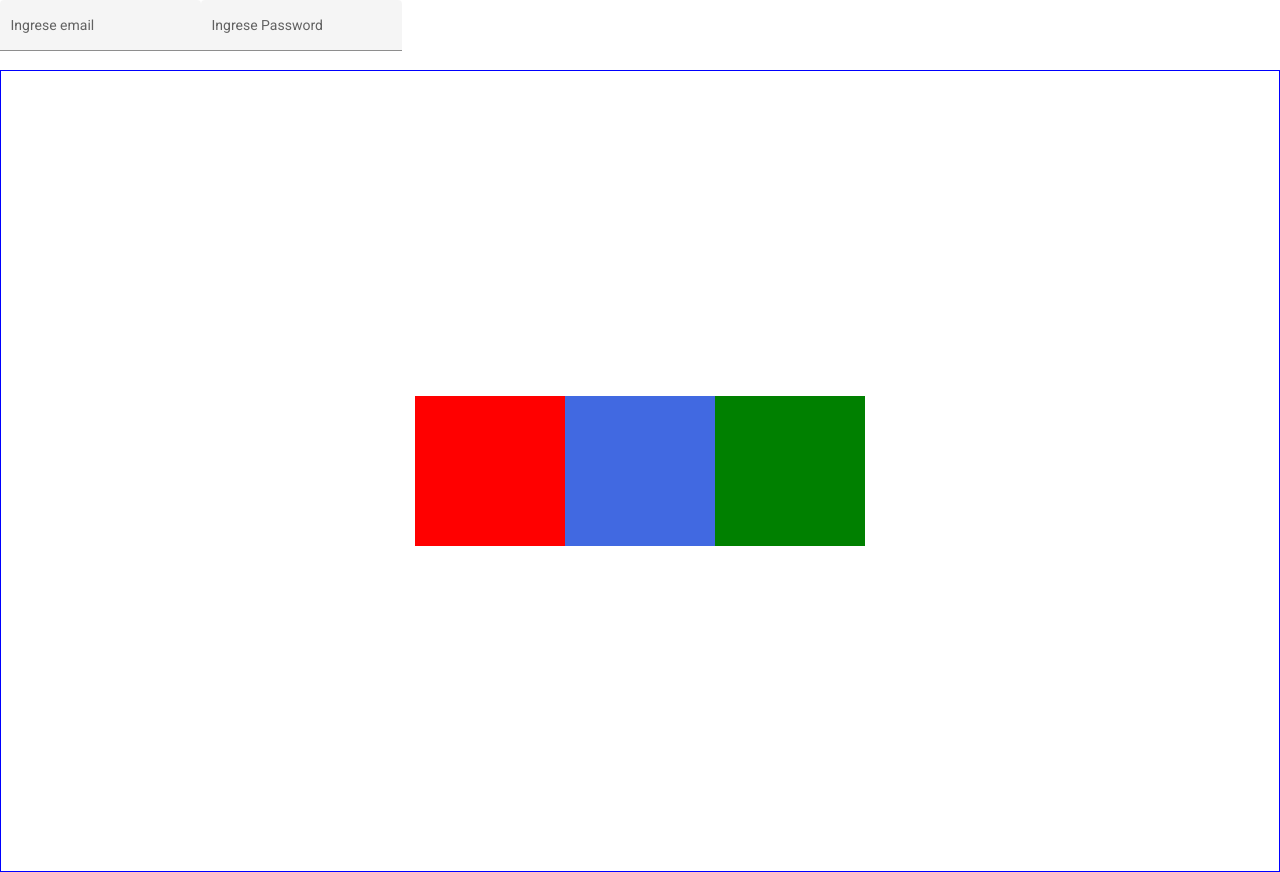
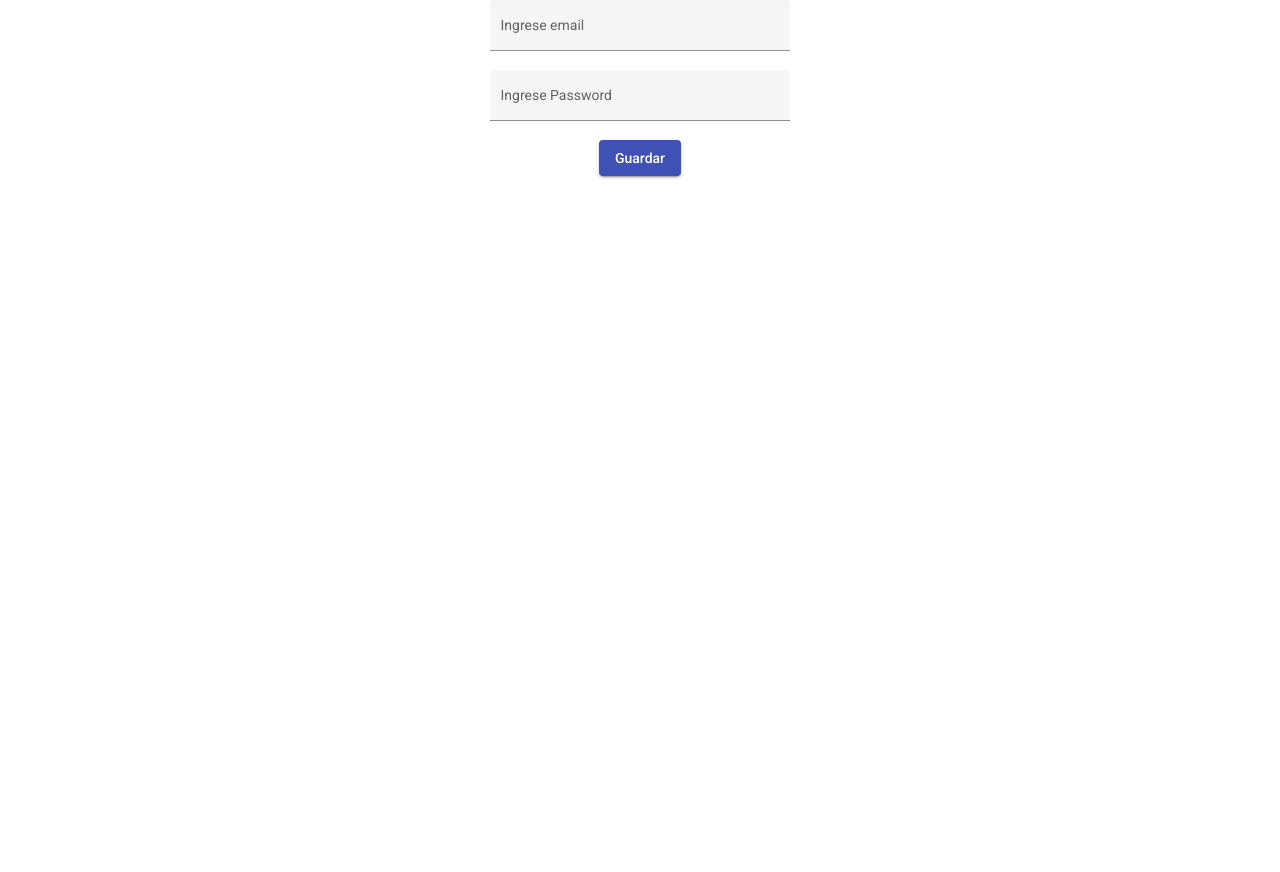
Before and after one commit to Duvan16/angular-mi-web-app, an Angular app: page /registrar in a window 1280 px wide. After the commit the page ends 800 px from the top, so only its background shows below. Built offline with nearby package versions, Linux system fonts and the light colour scheme.

Commit message:
8-FlexFormularios

```diff
--- a/package.json
+++ b/package.json
@@ -15,6 +15,7 @@
     "@angular/common": "~13.3.0",
     "@angular/compiler": "~13.3.0",
     "@angular/core": "~13.3.0",
+    "@angular/flex-layout": "^13.0.0-beta.38",
     "@angular/forms": "~13.3.0",
     "@angular/material": "~13.3.2",
     "@angular/platform-browser": "~13.3.0",
--- a/src/app/app.module.ts
+++ b/src/app/app.module.ts
@@ -13,6 +13,7 @@
 import { LoginComponent } from './seguridad/login/login.component';
 import { BrowserAnimationsModule } from '@angular/platform-browser/animations';
 import { MaterialModule } from './material.module';
+import { FlexLayoutModule } from '@angular/flex-layout';
 
 @NgModule({
   declarations: [
@@ -30,6 +31,7 @@
     FormsModule,
     BrowserAnimationsModule,
     MaterialModule,
+    FlexLayoutModule,
   ],
   providers: [LibrosService],
   bootstrap: [AppComponent],
--- a/src/app/seguridad/registrar/registrar.component.css
+++ b/src/app/seguridad/registrar/registrar.component.css
@@ -1,26 +1,3 @@
-#contenedor {
-    display: flex;
-    height: 100%;
-    height: 700;
-    border: 1px solid blue;
-    flex-direction: row;
-    justify-content: center;
-    align-items: center;
+mat-form-field {
+    width: 300px;
 }
-
-.elemento {
-    width: 150px;
-    height: 150px;
-}
-
-#elemento1 {
-    background-color: red;
-}
-
-#elemento2 {
-    background-color: royalblue;
-}
-
-#elemento3 {
-    background-color: green;
-}
--- a/src/app/seguridad/registrar/registrar.component.html
+++ b/src/app/seguridad/registrar/registrar.component.html
@@ -1,19 +1,16 @@
 <section>
-    <form>
+    <form fxLayout="column" fxLayoutAlign="center center" #f="ngForm" (ngSubmit)="registrarUsuario(f)">
         <mat-form-field appearance="fill">
             <mat-label>Ingrese email</mat-label>
-            <input type="email" matInput placeholder="duva@gmail.com">
+            <input type="email" matInput placeholder="duva@gmail.com" ngModel name="email" />
         </mat-form-field>
 
         <mat-form-field appearance="fill">
             <mat-label>Ingrese Password</mat-label>
-            <input type="password" matInput placeholder="Ingrese password">
+            <input type="password" matInput placeholder="Ingrese password" ngModel name="password" />
         </mat-form-field>
+
+        <button type="submit" mat-raised-button color="primary"> Guardar</button>
 
     </form>
 </section>
-<section id="contenedor">
-    <div id="elemento1" class="elemento"></div>
-    <div id="elemento2" class="elemento"></div>
-    <div id="elemento3" class="elemento"></div>
-</section>
--- a/src/app/seguridad/registrar/registrar.component.ts
+++ b/src/app/seguridad/registrar/registrar.component.ts
@@ -1,15 +1,17 @@
 import { Component, OnInit } from '@angular/core';
+import { NgForm } from '@angular/forms';
 
 @Component({
   selector: 'app-registrar',
   templateUrl: './registrar.component.html',
-  styleUrls: ['./registrar.component.css']
+  styleUrls: ['./registrar.component.css'],
 })
 export class RegistrarComponent implements OnInit {
+  constructor() {}
 
-  constructor() { }
+  ngOnInit(): void {}
 
-  ngOnInit(): void {
+  registrarUsuario(form: NgForm) {
+    console.log(form);
   }
-
 }
```
Also changed, not shown: 1 other file (tests, documents, lock files or other folders).
